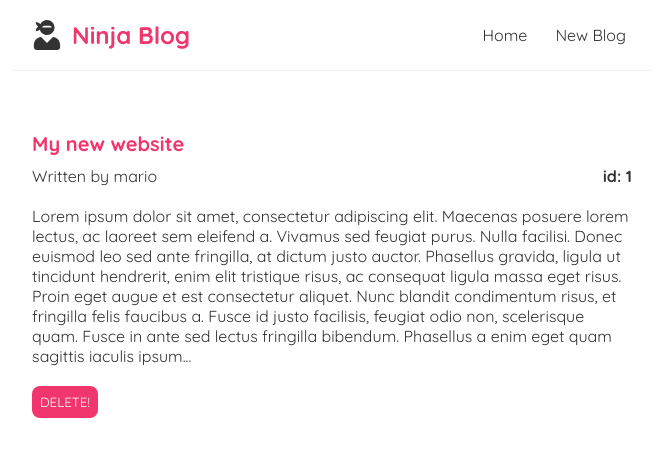
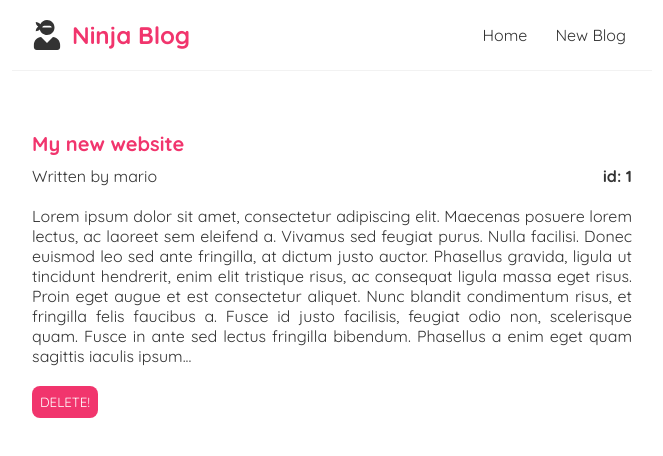
Before and after one commit to ToniRajamaki/Ninja-react-blog, a React (Create React App) app in the folder blog-project/: page /blog/1 in a window 1280 px wide. Shown: the top 456 px of the page, without its empty margins (308-971 px from the left). Built offline with nearby package versions, Linux system fonts and the light colour scheme.

Commit message:
deleting unnessecary elements and justified blog text

```diff
--- a/blog-project/src/BlogDetails.js
+++ b/blog-project/src/BlogDetails.js
@@ -19,7 +19,9 @@ const BlogDetails = () => {
             id: {id}
           </span>
         </p>
-        <div>{blog.body}</div>
+        <div>
+          <p style={{ textAlign: "justify" }}>{blog.body}</p>
+        </div>
         <Link to="/">
           <button onClick={() => deleteData(blog.id)}>DELETE!</button>
         </Link>
--- a/blog-project/src/Home.js
+++ b/blog-project/src/Home.js
@@ -3,29 +3,33 @@ import BlogList from "./BlogList";
 
 const Home = () => {
   const [blogs, setBlogs] = useState([
-    { title: 'My new website', body: 'lorem ipsum...', author: 'mario', id: 1 },
-    { title: 'Welcome party!', body: 'lorem ipsum...', author: 'yoshi', id: 2 },
-    { title: 'Web dev top tips', body: 'lorem ipsum...', author: 'mario', id: 3 }
-  ])
+    { title: "My new website", body: "lorem ipsum...", author: "mario", id: 1 },
+    { title: "Welcome party!", body: "lorem ipsum...", author: "yoshi", id: 2 },
+    {
+      title: "Web dev top tips",
+      body: "lorem ipsum...",
+      author: "mario",
+      id: 3,
+    },
+  ]);
 
-  const [name, setName] = useState('mario');
+  const [name, setName] = useState("mario");
 
   const handleDelete = (id) => {
-    const newBlogs = blogs.filter(blog => blog.id !== id);
+    const newBlogs = blogs.filter((blog) => blog.id !== id);
     setBlogs(newBlogs);
-  }
+  };
 
   useEffect(() => {
-    console.log('use effect ran');
+    console.log("use effect ran");
     console.log(blogs);
-  }, [name])
+  }, [name]);
 
   return (
     <div className="home">
       <BlogList blogs={blogs} title="All Blogs" handleDelete={handleDelete} />
-      <button onClick={() => setName('luigi')}>change name</button>
     </div>
   );
-}
+};
 
 export default Home;
--- a/blog-project/src/index.css
+++ b/blog-project/src/index.css
@@ -42,7 +42,7 @@
 }
 
 
-/* blog previews / list */
+/* blog previews  this is for hovering the things on the blog list/ list */
 .blog-preview {
   transition: transform 0.2s, border-color 0.2s, background-color 0.2s;
   padding: 10px 16px;
```
